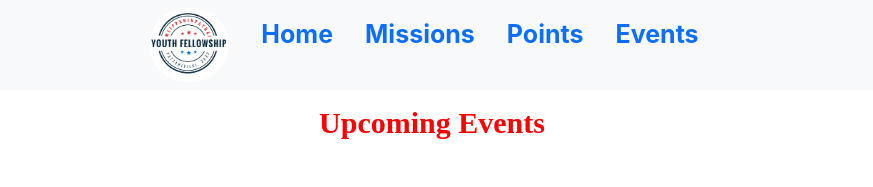
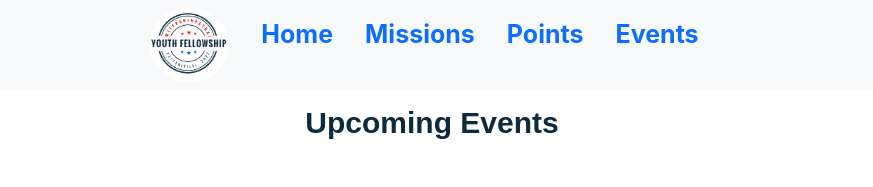
Before and after one commit to aslin-joel-r/mpc-youths, a React (Create React App) app: page /mpc-youths/events in a window 1280 px wide. Shown: the top 187 px of the page, without its empty margins (208-1081 px from the left). Built offline with nearby package versions, Linux system fonts and the light colour scheme.

Commit message:
updated the color for heads

```diff
--- a/src/App.css
+++ b/src/App.css
@@ -66,8 +66,8 @@
     }
     #heads{
         text-align: center;
-        font-family:cursive;
-        color: red;
+        font-family:sans-serif;
+        color:#0e2b3d;
         font-weight: bold;
         font-size: 30px;
 
```
